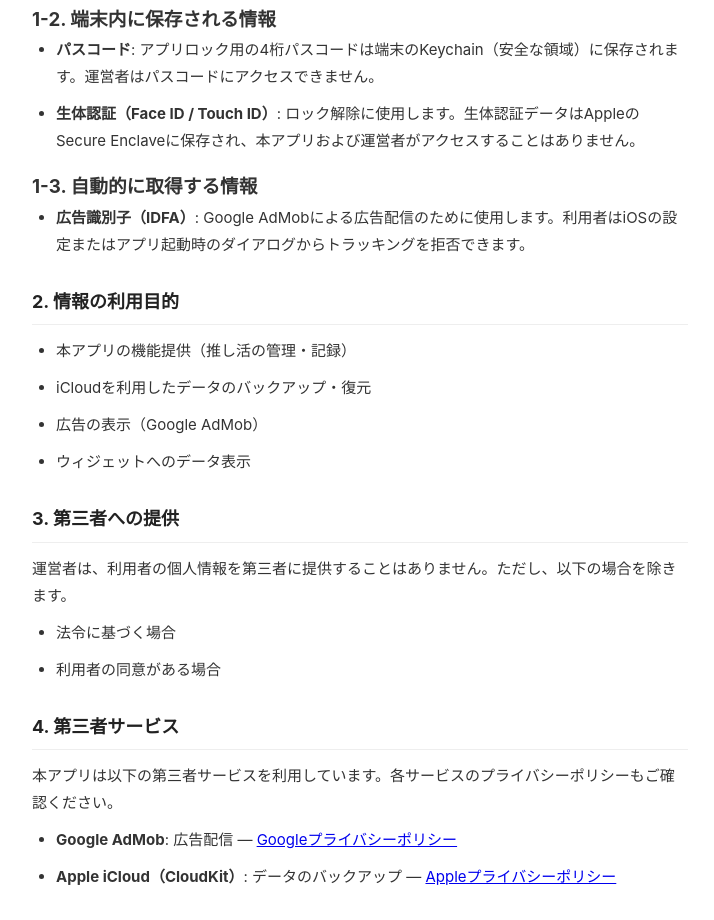
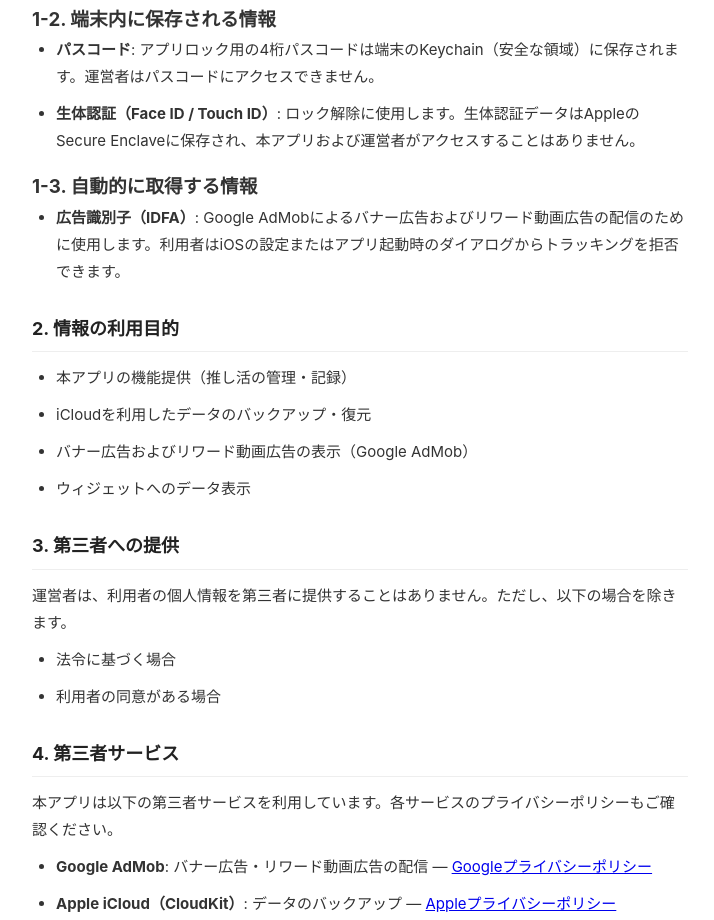
Before and after one commit to headshot-yuuki/oshikan-privacy, a plain HTML site: page docs/index.html in a window 1280 px wide. Shown: the part 586-1506 px from the top of the page, without its empty margins (280-994 px from the left). Drawn offline with Linux system fonts and the light colour scheme.

Commit message:
docs: リワード広告の記載を追加

```diff
--- a/docs/index.html
+++ b/docs/index.html
@@ -70,7 +70,7 @@
 <body>
     <div class="container">
         <h1><span class="app-name">oshikan</span> プライバシーポリシー</h1>
-        <p class="updated">最終更新日: 2026年4月13日</p>
+        <p class="updated">最終更新日: 2026年4月14日</p>
 
         <p>Yuuki Takahashi（以下「運営者」）は、iOSアプリ「oshikan」（以下「本アプリ」）における利用者のプライバシーを尊重し、以下のとおりプライバシーポリシーを定めます。</p>
 
@@ -94,14 +94,14 @@
 
         <h3>1-3. 自動的に取得する情報</h3>
         <ul>
-            <li><strong>広告識別子（IDFA）</strong>: Google AdMobによる広告配信のために使用します。利用者はiOSの設定またはアプリ起動時のダイアログからトラッキングを拒否できます。</li>
+            <li><strong>広告識別子（IDFA）</strong>: Google AdMobによるバナー広告およびリワード動画広告の配信のために使用します。利用者はiOSの設定またはアプリ起動時のダイアログからトラッキングを拒否できます。</li>
         </ul>
 
         <h2>2. 情報の利用目的</h2>
         <ul>
             <li>本アプリの機能提供（推し活の管理・記録）</li>
             <li>iCloudを利用したデータのバックアップ・復元</li>
-            <li>広告の表示（Google AdMob）</li>
+            <li>バナー広告およびリワード動画広告の表示（Google AdMob）</li>
             <li>ウィジェットへのデータ表示</li>
         </ul>
 
@@ -115,7 +115,7 @@
         <h2>4. 第三者サービス</h2>
         <p>本アプリは以下の第三者サービスを利用しています。各サービスのプライバシーポリシーもご確認ください。</p>
         <ul>
-            <li><strong>Google AdMob</strong>: 広告配信 — <a href="https://policies.google.com/privacy" target="_blank">Googleプライバシーポリシー</a></li>
+            <li><strong>Google AdMob</strong>: バナー広告・リワード動画広告の配信 — <a href="https://policies.google.com/privacy" target="_blank">Googleプライバシーポリシー</a></li>
             <li><strong>Apple iCloud（CloudKit）</strong>: データのバックアップ — <a href="https://www.apple.com/legal/privacy/" target="_blank">Appleプライバシーポリシー</a></li>
         </ul>
 
```
